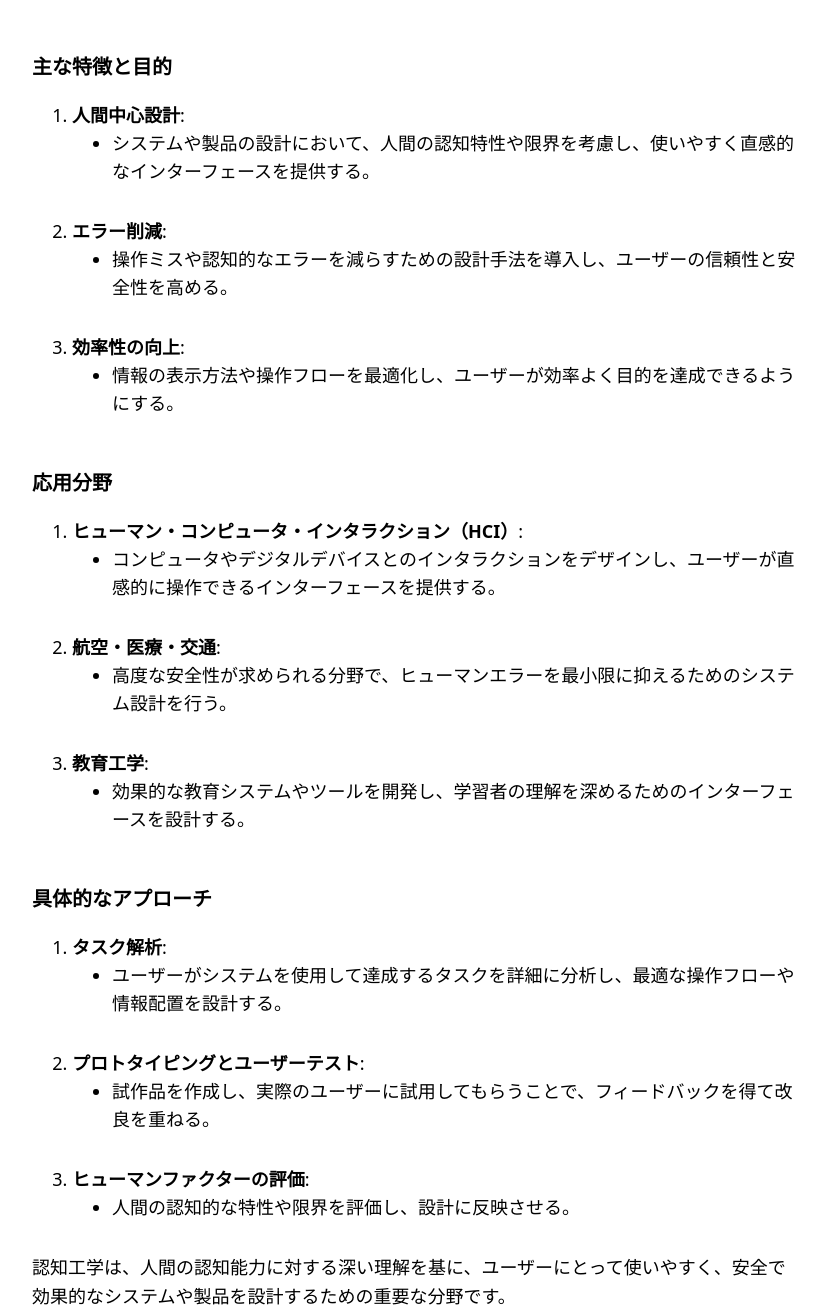
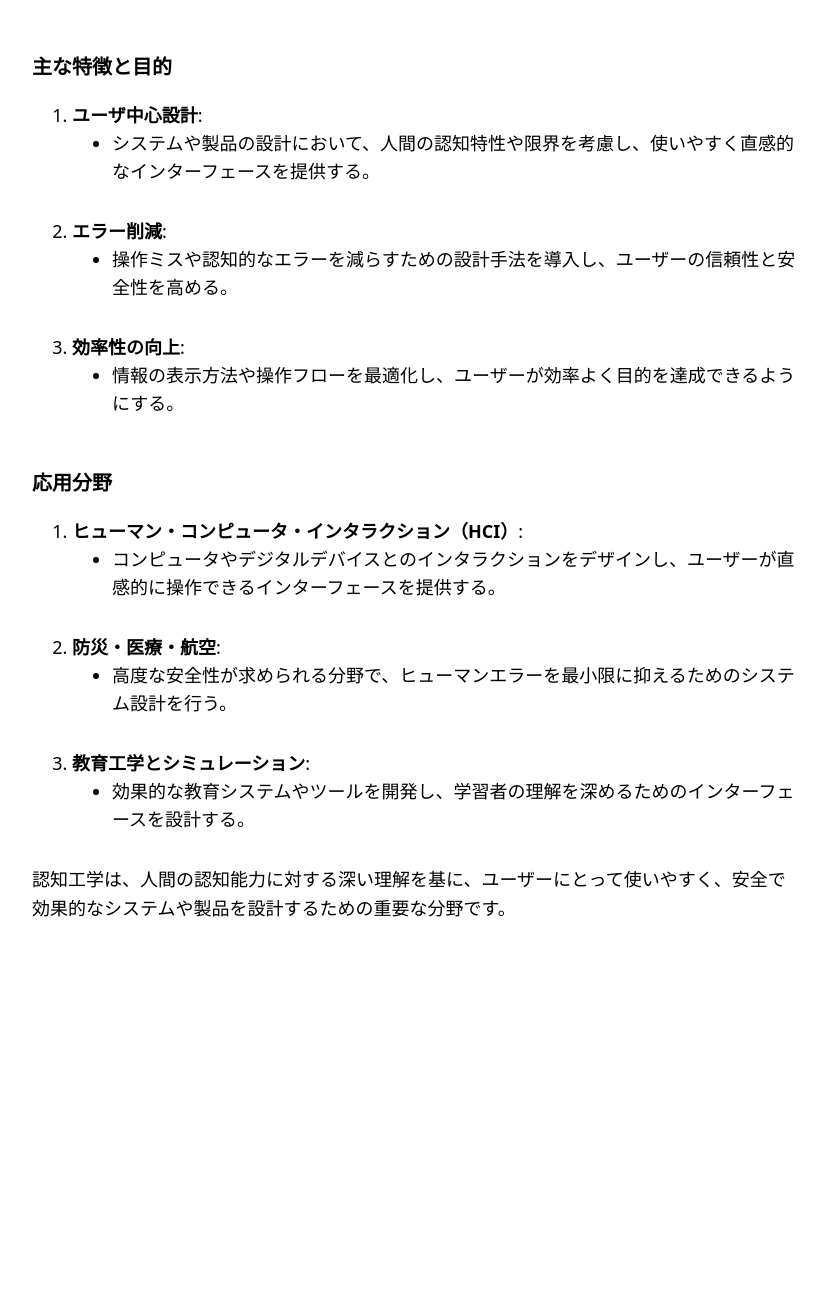
Before and after one commit to MasamichiKanakubo/sousei-astro, an Astro site: page /posts/cognitive-engineering in a window 1280 px wide. Shown: the part 1057-2371 px from the top of the page, without its empty margins (224-1050 px from the left). After the commit the page ends 2144 px from the top, so only its background shows below. Built offline with nearby package versions, Linux system fonts and the light colour scheme; Astro itself is replaced by a stand-in of ours; a web font is replaced by a local one.

Commit message:
feat: add

```diff
--- a/src/pages/index.astro
+++ b/src/pages/index.astro
@@ -10,7 +10,7 @@ interface MarkdownFrontmatter {
 }
 
 const title = '認知工学';
-const description = 'Artifacts for FSD Sousei Group Work';
+const description = 'This is a website that publishes information on cognitive engineering.';
 const seoDescription = '認知工学技術紹介サイト';
 
 const allPosts = await Astro.glob<MarkdownFrontmatter>('./posts/*.md');
--- a/src/pages/posts/cognitive-engineering.md
+++ b/src/pages/posts/cognitive-engineering.md
@@ -14,7 +14,7 @@ layout: "../../layouts/BlogPostLayout.astro"
 
 ### 主な特徴と目的
 
-1. **人間中心設計**:
+1. **ユーザ中心設計**:
 
    - システムや製品の設計において、人間の認知特性や限界を考慮し、使いやすく直感的なインターフェースを提供する。
 
@@ -31,24 +31,11 @@ layout: "../../layouts/BlogPostLayout.astro"
 
    - コンピュータやデジタルデバイスとのインタラクションをデザインし、ユーザーが直感的に操作できるインターフェースを提供する。
 
-2. **航空・医療・交通**:
+2. **防災・医療・航空**:
 
    - 高度な安全性が求められる分野で、ヒューマンエラーを最小限に抑えるためのシステム設計を行う。
 
-3. **教育工学**:
+3. **教育工学とシミュレーション**:
    - 効果的な教育システムやツールを開発し、学習者の理解を深めるためのインターフェースを設計する。
 
-### 具体的なアプローチ
-
-1. **タスク解析**:
-
-   - ユーザーがシステムを使用して達成するタスクを詳細に分析し、最適な操作フローや情報配置を設計する。
-
-2. **プロトタイピングとユーザーテスト**:
-
-   - 試作品を作成し、実際のユーザーに試用してもらうことで、フィードバックを得て改良を重ねる。
-
-3. **ヒューマンファクターの評価**:
-   - 人間の認知的な特性や限界を評価し、設計に反映させる。
-
 認知工学は、人間の認知能力に対する深い理解を基に、ユーザーにとって使いやすく、安全で効果的なシステムや製品を設計するための重要な分野です。
```
Also changed, not shown: src/pages/posts/introducing-astro.md (+2 -0 lines), src/pages/posts/ui-ux-design.md (+6 -1 lines), public/images/favicon.ico (deleted), public/images/vercel-qr.png (added).
